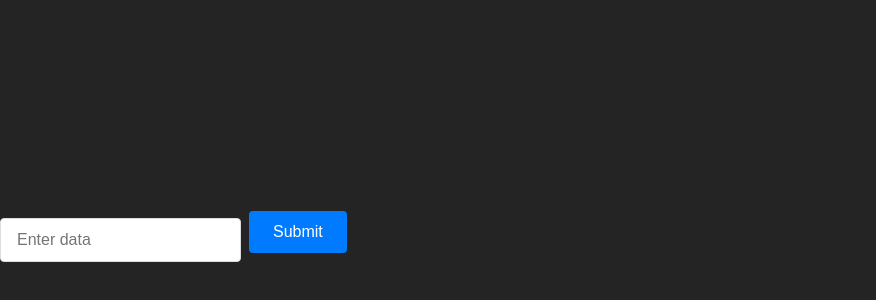
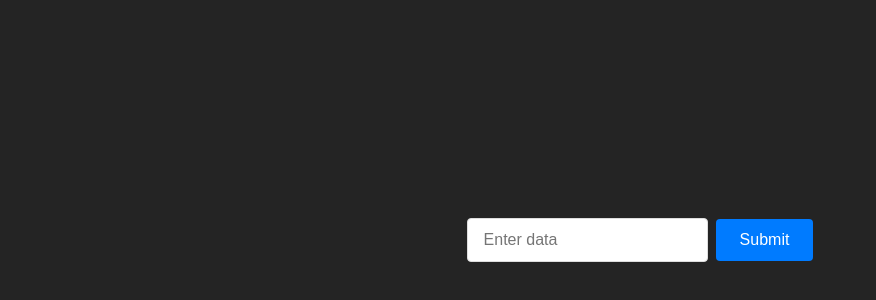
Before and after one commit to dvirlabs/insert-target, a React (Vite) app in the folder frontend/add-targets/: page / in a window 1280 px wide. Shown: the part 152-452 px from the top of the page, without its empty margins (0-876 px from the left). Built offline with nearby package versions, Linux system fonts and the light colour scheme.

Commit message:
fix position

```diff
--- a/frontend/add-targets/src/App.tsx
+++ b/frontend/add-targets/src/App.tsx
@@ -1,3 +1,4 @@
+import './App.css'
 import InsertTarget from './insertTarget';
 
 function App() {
--- a/frontend/add-targets/src/insertTarget.css
+++ b/frontend/add-targets/src/insertTarget.css
@@ -20,6 +20,7 @@
   }
 
   .insert-target button {
+    margin-top: 15px;
     margin-left: 0.5rem; /* Add some space between input and button */
     padding: 0.75rem 1.5rem; /* Adjust padding for a comfortable size */
     border: none; /* Remove default button border */
@@ -58,7 +59,7 @@
   }
 
   .response-data {
-    margin-left: 4px;
+    margin-left: 50px;
     background-color: rgb(66, 138, 66);
   }
 
```
